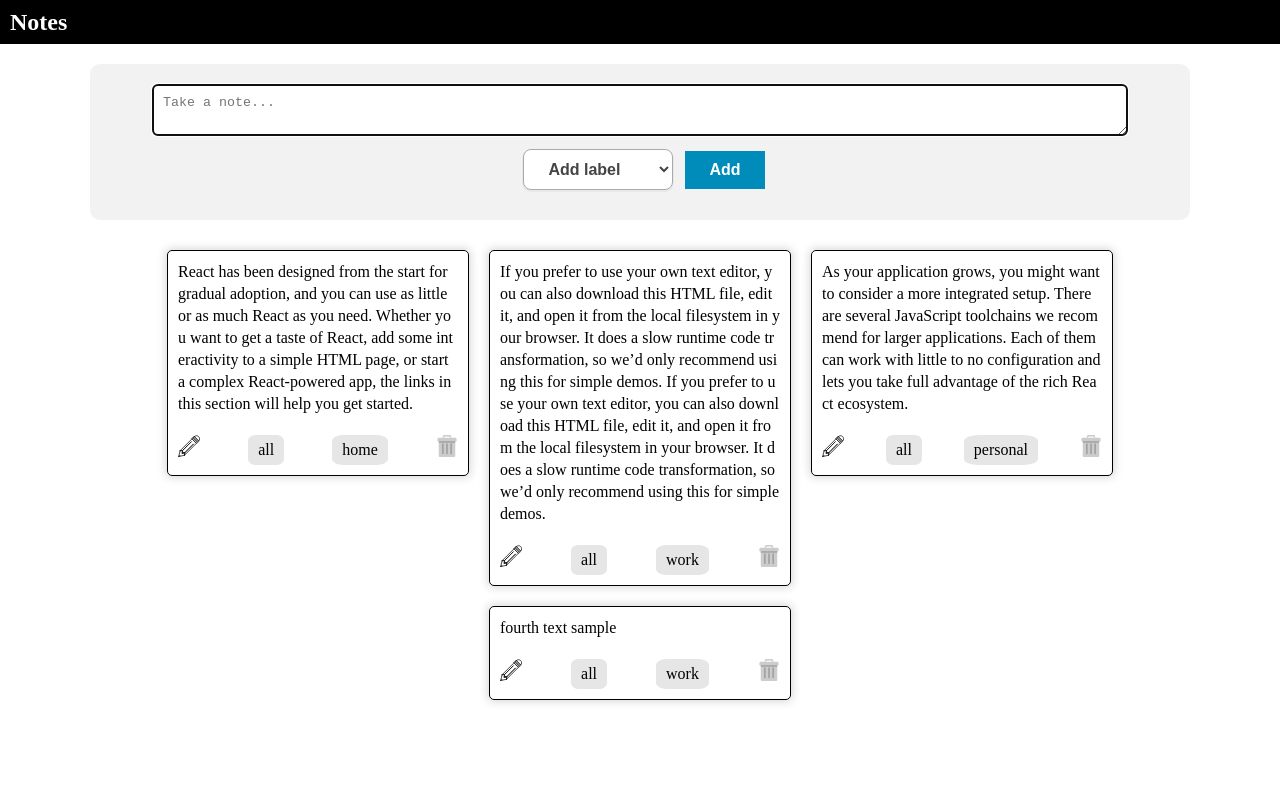
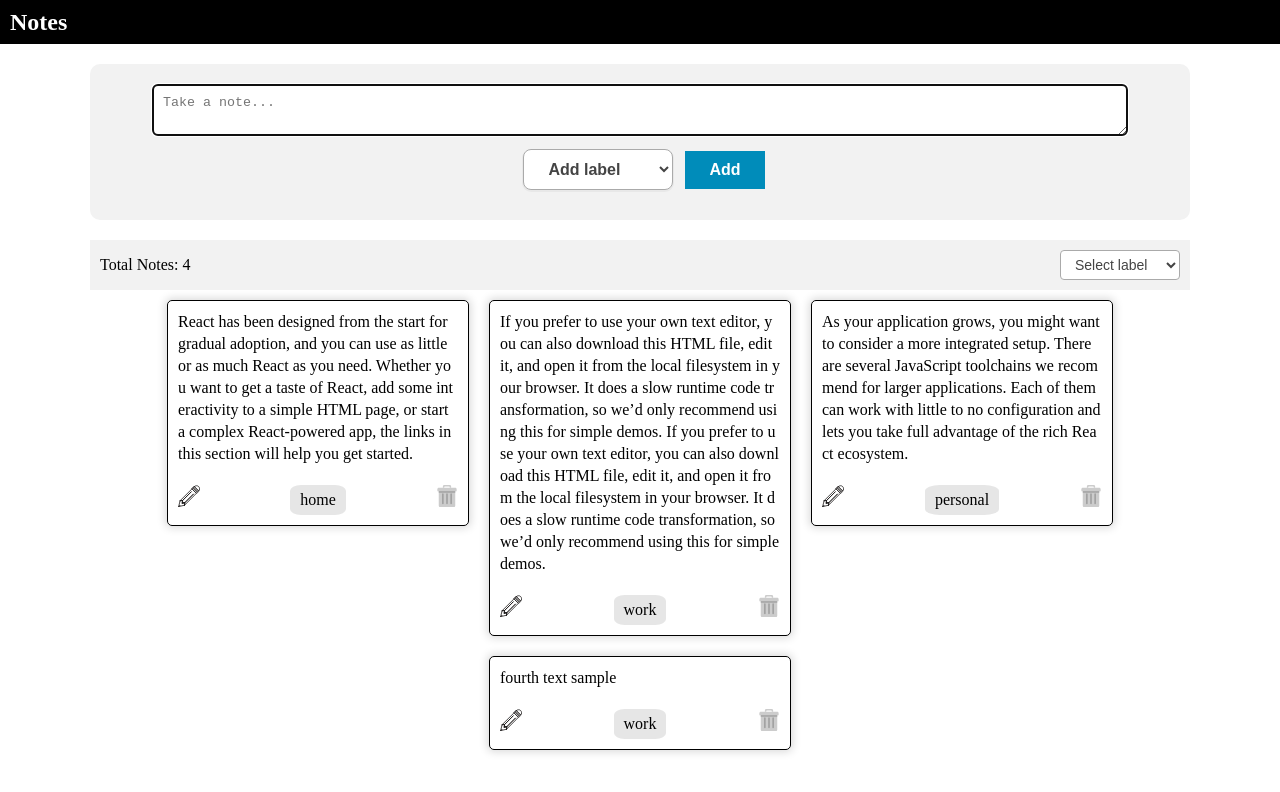
Before and after one commit to 1kvsn/note-wysa, a React (Create React App) app: page / in a window 1280 px wide. Shown: the top 792 px of the page. Built offline with nearby package versions, Linux system fonts and the light colour scheme.

Commit message:
Add label filter

```diff
--- a/src/App.scss
+++ b/src/App.scss
@@ -18,6 +18,8 @@ $primary-bg: #f2f2f2;
 		font-weight: bold;
 	}
 }
+
+// form styles
 
 .form {
   background-color: $primary-bg;
@@ -67,6 +69,31 @@ $primary-bg: #f2f2f2;
 	}
 }
 
+// view
+.view-container {
+	background-color: $primary-bg;
+	padding: 10px;
+
+	.view {
+		display: flex;
+		justify-content: space-between;
+		align-items: baseline;
+
+		.filter-label {
+			font-size: 14px;
+			font-family: sans-serif;
+			color: #444;
+			line-height: 1.3;
+			padding: 5px 10px;
+			width: 120px;
+			border: 1px solid #aaa;
+			border-radius: 4px;
+			background-color: #fff;
+		}
+	}
+}
+
+// notes section
 .note-container {
 	display: flex;
 	flex-wrap: wrap;
--- a/src/components/NoteContext.js
+++ b/src/components/NoteContext.js
@@ -6,31 +6,31 @@ const defaultNotes = [
 	{
 		id: 1,
 		text: "React has been designed from the start for gradual adoption, and you can use as little or as much React as you need. Whether you want to get a taste of React, add some interactivity to a simple HTML page, or start a complex React-powered app, the links in this section will help you get started.",
-		label: ["all", "home"]
+		label: ["home"]
 	},
 	{
 		id: 2,
 		text: "If you prefer to use your own text editor, you can also download this HTML file, edit it, and open it from the local filesystem in your browser. It does a slow runtime code transformation, so we’d only recommend using this for simple demos. If you prefer to use your own text editor, you can also download this HTML file, edit it, and open it from the local filesystem in your browser. It does a slow runtime code transformation, so we’d only recommend using this for simple demos.",
-		label: ["all", "work"]
+		label: ["work"]
 	},
 	{
 		id: 3,
 		text: "As your application grows, you might want to consider a more integrated setup. There are several JavaScript toolchains we recommend for larger applications. Each of them can work with little to no configuration and lets you take full advantage of the rich React ecosystem.",
-		label: ["all", "personal"]
+		label: ["personal"]
 	},
 	{
 		id: 4,
 		text: "fourth text sample",
-		label: ["all", "work"]
+		label: ["work"]
 	}
 ]
 
 export const NoteProvider = ({ children }) => {
   const [inputText, setInputText] = useState("");
-	const [label, setLabel] = useState(["all"]);
+	const [label, setLabel] = useState([]);
 	const [notes, setNotes] = useState([...defaultNotes]);
 	const [editMode, setEditMode] = useState(false);
-	const [viewByLabel, setViewByLabel] = useState("all");
+	const [viewByLabel, setViewByLabel] = useState();
 
 
   return (
--- a/src/components/Notes.js
+++ b/src/components/Notes.js
@@ -37,7 +37,7 @@ const Notes = () => {
 
 		if (editMode) {
 			setEditMode(false);
-			setLabel(["all"]);
+			setLabel([]);
 		}
 	}
 
@@ -53,18 +53,15 @@ const Notes = () => {
 		setEditMode(true);
 	}
 
-	// useEffect(() => {
-	// 	console.log("running becoz notes updated");
-  // }, [notes]);
-
-	// useEffect(() => {
-	// 	let filteredNotes = notes.filter(note => note.label.includes(viewByLabel))
-	// 	setFilteredNotes([...filteredNotes])
-	// }, [viewByLabel || notes]);
+	useEffect(() => {
+		let filteredNotes = notes.filter(note => note.label.includes(viewByLabel))
+		setFilteredNotes([...filteredNotes])
+		console.log(filteredNotes);
+	}, [viewByLabel || notes]);
 
 	useEffect(() => {
 		const data = localStorage.getItem('notes');
-		if(data) {
+		if (data) {
 			setNotes(JSON.parse(data));
 		}
 	}, [])
@@ -88,7 +85,7 @@ const Notes = () => {
 					<select
 						className="select-label"
 						value={label[0]}
-						onChange={e => setLabel([e.target.value, ...label])}
+						onChange={e => setLabel([e.target.value])}
 					>
 						<option selected hidden>Add label</option>
 						<option value="home">Home</option>
@@ -100,13 +97,28 @@ const Notes = () => {
 					<button className="button" type="submit" onClick={handleSubmit}>{editMode ? "Save" : "Add"}</button>
 				</section>
 
-				{/* <View /> */}
+				<View filteredNotes={filteredNotes}/>
 
 				<section className="note-container">
+
 					{
-						notes.map(note => {
+						viewByLabel && filteredNotes.length ? filteredNotes.map(note => {
 							return (
-								<Note key={note.id} noteData={note} handleEdit={handleEdit} handleDelete={handleDelete} />
+								<Note
+									key={note.id}
+									noteData={note}
+									handleEdit={handleEdit}
+									handleDelete={handleDelete}
+								/>
+							)
+						}) : notes.map(note => {
+							return (
+								<Note
+									key={note.id}
+									noteData={note}
+									handleEdit={handleEdit}
+									handleDelete={handleDelete}
+								/>
 							)
 						})
 					}
--- a/src/components/View.js
+++ b/src/components/View.js
@@ -3,7 +3,7 @@ import React, { useContext } from 'react';
 import { NoteContext } from './NoteContext';
 
 
-const View = ({ handleView }) => {
+const View = ({ filteredNotes }) => {
 
 	const {
 		notes,
@@ -18,15 +18,17 @@ const View = ({ handleView }) => {
 	} = useContext(NoteContext);
 
 	return (
-		<div className="">
-			<div>
+		<div className="view-container">
+			<div className="view">
 				<p>Total Notes: {notes && notes.length}</p>
 				<select
-					className="select-label"
+					className="filter-label"
 					value={viewByLabel}
 					onChange={e => setViewByLabel(e.target.value)}
 				>
-					<option selected >all</option>
+					<option value="none" selected disabled hidden>
+						Select label
+      		</option>
 					<option value="home">Home</option>
 					<option value="work">Work</option>
 					<option value="personal">Personal</option>
@@ -34,6 +36,11 @@ const View = ({ handleView }) => {
 					<option value="fun">Fun</option>
 				</select>
 			</div>
+			{
+				viewByLabel && filteredNotes.length === 0 ? (
+					<p>No notes present with this label. Displaying all notes.</p>
+				) : null
+			}
 		</div>
 	)
 }
```
